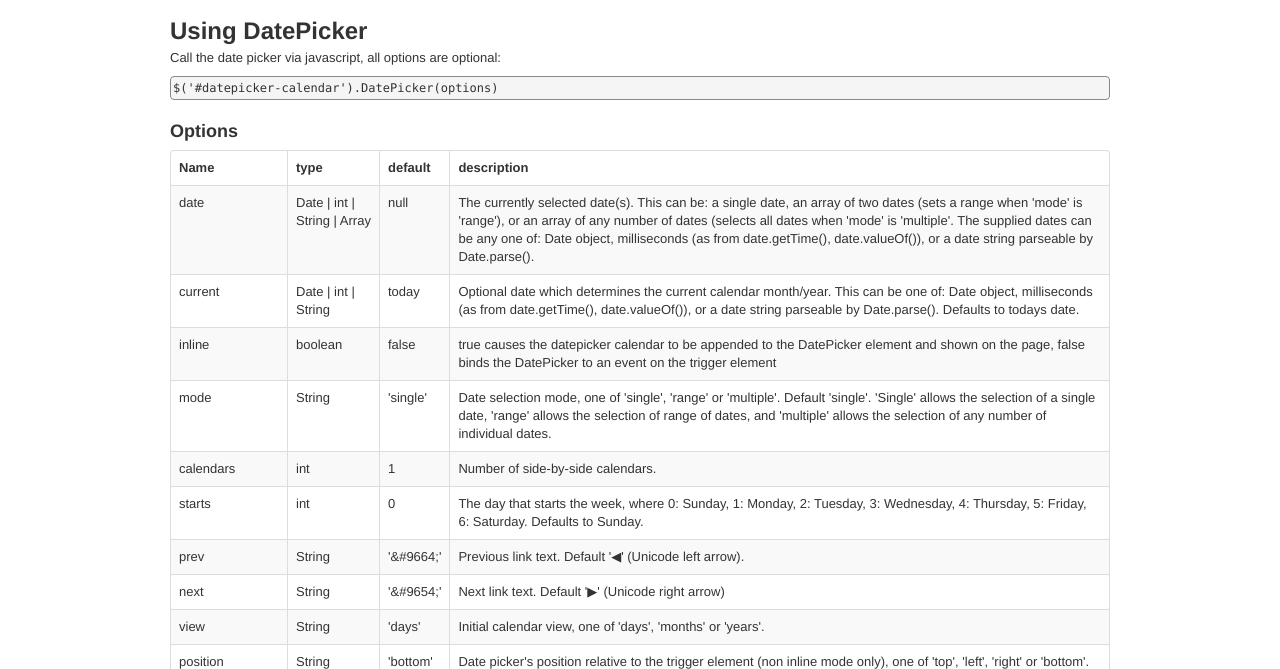
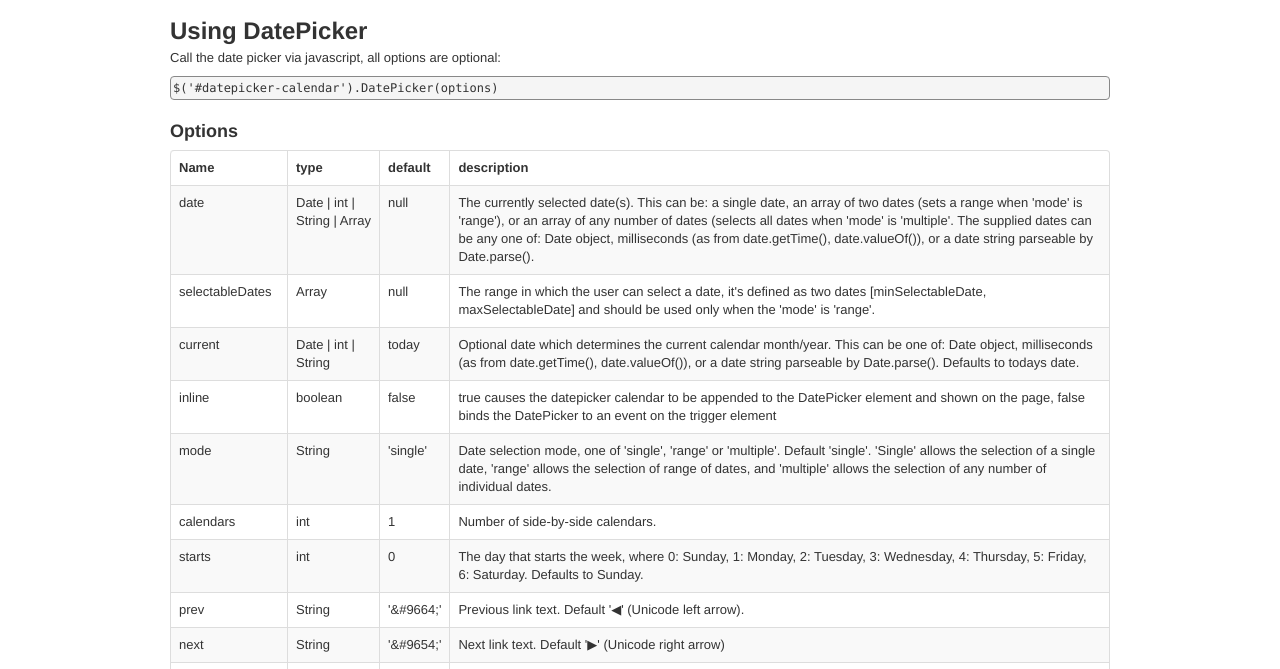
Before and after one commit to foxrunsoftware/DatePicker, a plain HTML site: page examples/datepicker/reference.html in a window 1280 px wide. Shown: the part 131-800 px from the top of the page. Drawn offline with Linux system fonts and the light colour scheme.

Commit message:
Added selectable dates api reference entry

```diff
--- a/examples/datepicker/reference.html
+++ b/examples/datepicker/reference.html
@@ -104,6 +104,13 @@
                 (sets a range when 'mode' is 'range'), or an array of any number of dates (selects all dates when 'mode' is 'multiple'.
                 The supplied dates can be any one of: Date object, milliseconds (as from date.getTime(), date.valueOf()), or a date string
                 parseable by Date.parse().</td>
+             </tr>
+
+            <tr>
+               <td>selectableDates</td>
+               <td>Array</td>
+               <td>null</td>
+               <td>The range in which the user can select a date, it's defined as two dates [minSelectableDate, maxSelectableDate] and should be used only when the 'mode' is 'range'.</td>
              </tr>
 
              <tr>
```
